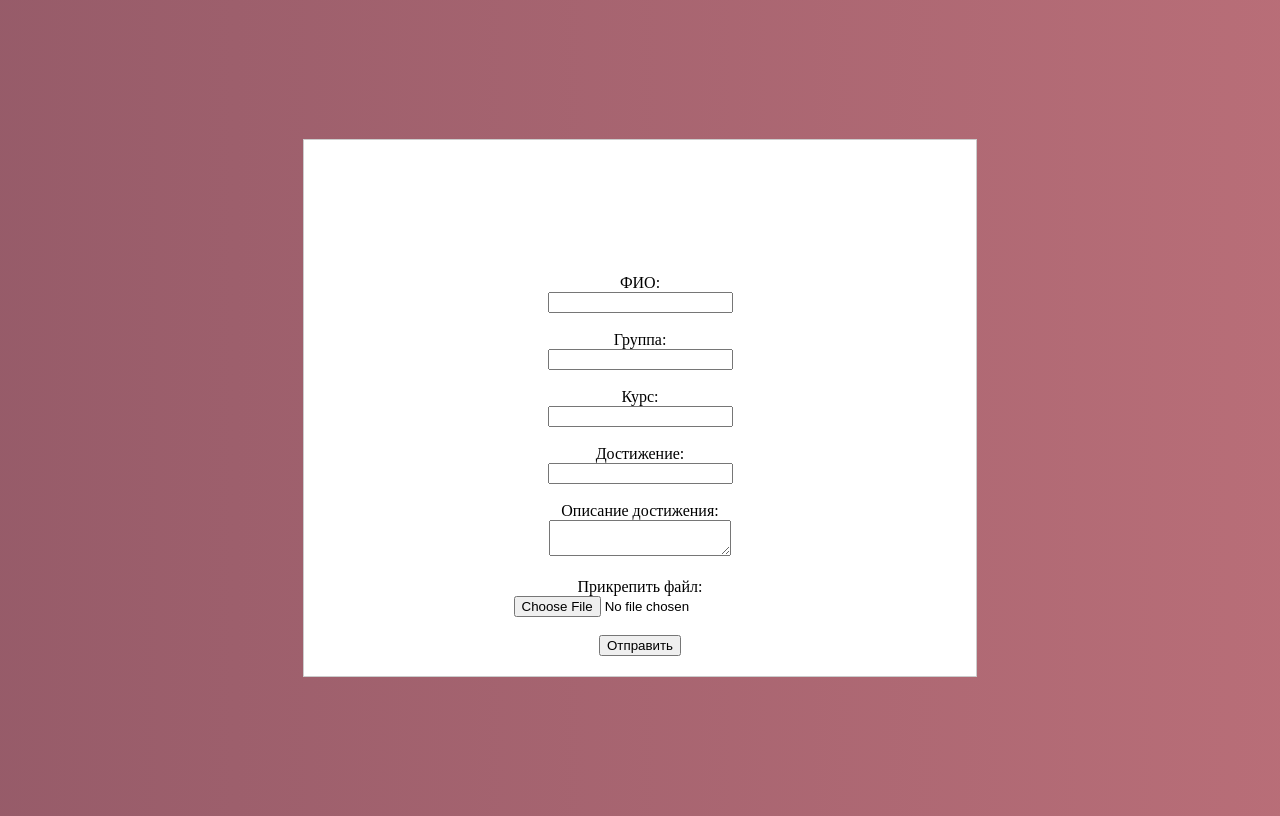
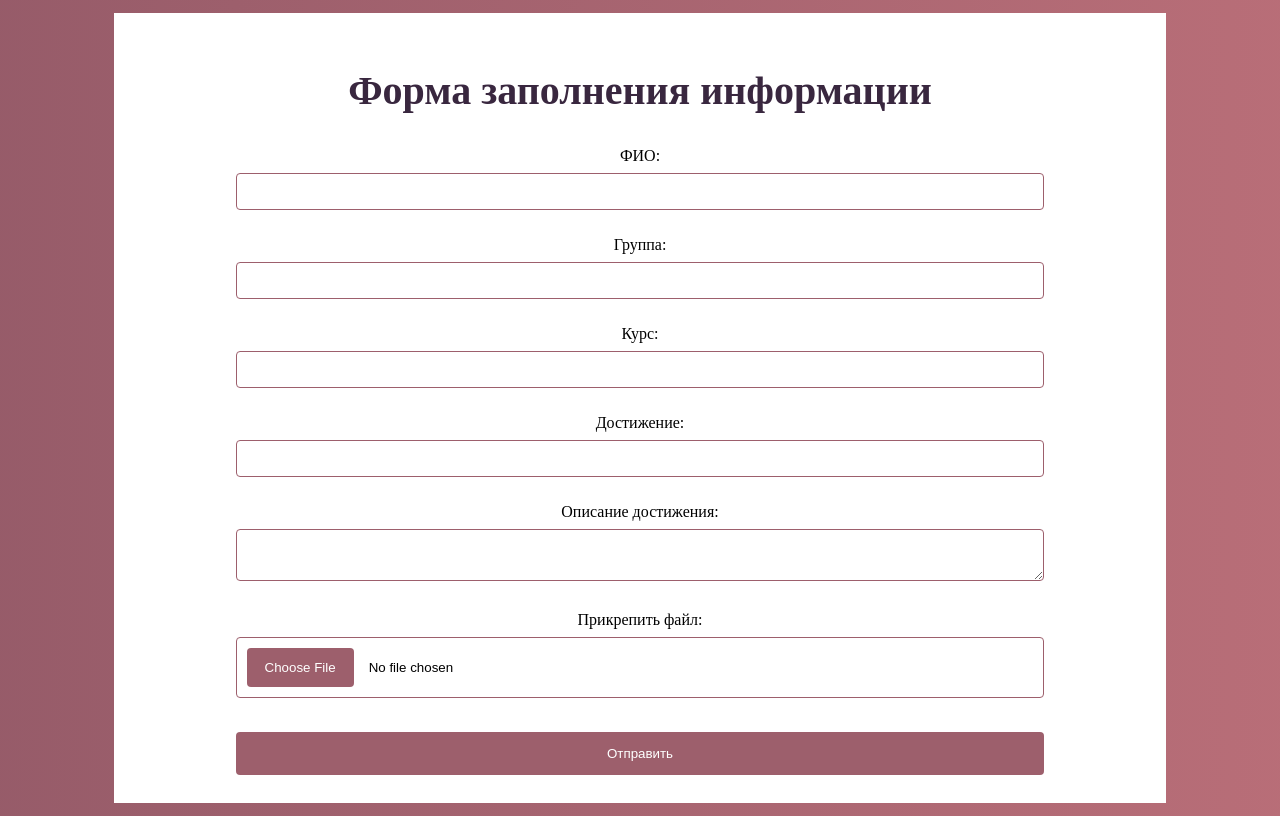
Before and after one commit to AreHumphrey/Fefu_survey, a Flask app: page /form in a window 1280 px wide. Run offline with Flask 3, Linux system fonts and the light colour scheme.

Commit message:
add design form.html

```diff
--- a/static/css/main.css
+++ b/static/css/main.css
@@ -5,7 +5,7 @@ body {
     justify-content: center;
     align-items: center;
     height: 100vh;
-    background-image: linear-gradient(270deg, #F68F92, #9D5F6C, #422C43,  #39273F);
+    background-image: linear-gradient(270deg, #F68F92, #9D5F6C, #422C43, #39273F);
     background-size: 800% 800%;
     -webkit-animation: AnimationName 30s ease infinite;
     -moz-animation: AnimationName 30s ease infinite;
@@ -112,3 +112,70 @@ a, a:hover {
     line-height: 66px;
     color: #FFFFFF;
 }
+
+.form-container {
+    background-color: #FFFFFF;
+    padding: 20px;
+    width: 80%;
+    text-align: center;
+}
+
+.form-container input[type="text"],
+.form-container input[type="number"],
+.form-container textarea,
+.form-container input[type="file"] {
+    width: 80%;
+    padding: 10px;
+    margin: 8px 0;
+    display: inline-block;
+    border: 1px solid #9D5F6C;
+    border-radius: 4px;
+    box-sizing: border-box;
+}
+
+.form-container input[type="submit"] {
+    width: 80%;
+    background-color: #9D5F6C;
+    padding: 14px 20px;
+    margin: 8px 0;
+    border: none;
+    border-radius: 4px;
+    cursor: pointer;
+}
+
+.form-container input[type="submit"]:hover {
+    background-color: #9D5F6C;
+}
+
+
+.form-container input[type="file"] {
+    width: 80%;
+    padding: 10px;
+    margin: 8px 0;
+    display: inline-block;
+    border: 1px solid #9D5F6C;
+    border-radius: 4px;
+    box-sizing: border-box;
+}
+
+.form-container input[type="file"]:focus {
+    border: 2px solid #9D5F6C;
+}
+
+.form-container input[type="file"]::-webkit-file-upload-button {
+    background-color: #9D5F6C;
+    color: white;
+    padding: 12px 18px;
+    border: none;
+    border-radius: 4px;
+    cursor: pointer;
+    margin-right: 15px;
+}
+
+.form-container input[type="text"]:focus,
+.form-container input[type="number"]:focus,
+.form-container textarea:focus,
+.form-container input[type="file"]:focus {
+    border: 2px solid #9D5F6C;
+    outline: none;
+}
--- a/templates/pages/form.html
+++ b/templates/pages/form.html
@@ -1,22 +1,13 @@
 <!DOCTYPE html>
 <html>
 <head>
-        <link rel="stylesheet" href="{{ url_for('static', filename='css/main.css') }}">
+    <link rel="stylesheet" href="{{ url_for('static', filename='css/main.css') }}">
     <title>Форма заполнения</title>
-    <style>
 
-        .form-container {
-            background-color: white;
-            padding: 20px;
-            border: 1px solid #ccc;
-            width: 50%;
-            text-align: center;
-        }
-    </style>
 </head>
 <body>
 <div class="form-container">
-    <h2>Форма заполнения информации</h2>
+    <h2 style="color: #39273F">Форма заполнения информации</h2>
     <form id="submissionForm" method="post" action="{{ url_for('submit_form') }}" enctype="multipart/form-data">
         <label for="fullname">ФИО:</label><br>
         <input type="text" id="fullname" name="fullname"><br><br>
@@ -30,9 +21,10 @@
         <textarea id="description" name="description"></textarea><br><br>
         <label for="attachment">Прикрепить файл:</label><br>
         <input type="file" id="attachment" name="attachment"><br><br>
-        <input type="submit" value="Отправить">
+        <input style="color: white" type="submit" value="Отправить">
     </form>
 </div>
+
 
 <script>
 
@@ -52,9 +44,6 @@
                 console.error('Form submission error:', error);
             });
     });
-
-
 </script>
-
 </body>
 </html>
```
Also changed, not shown: identifier.sqlite.
